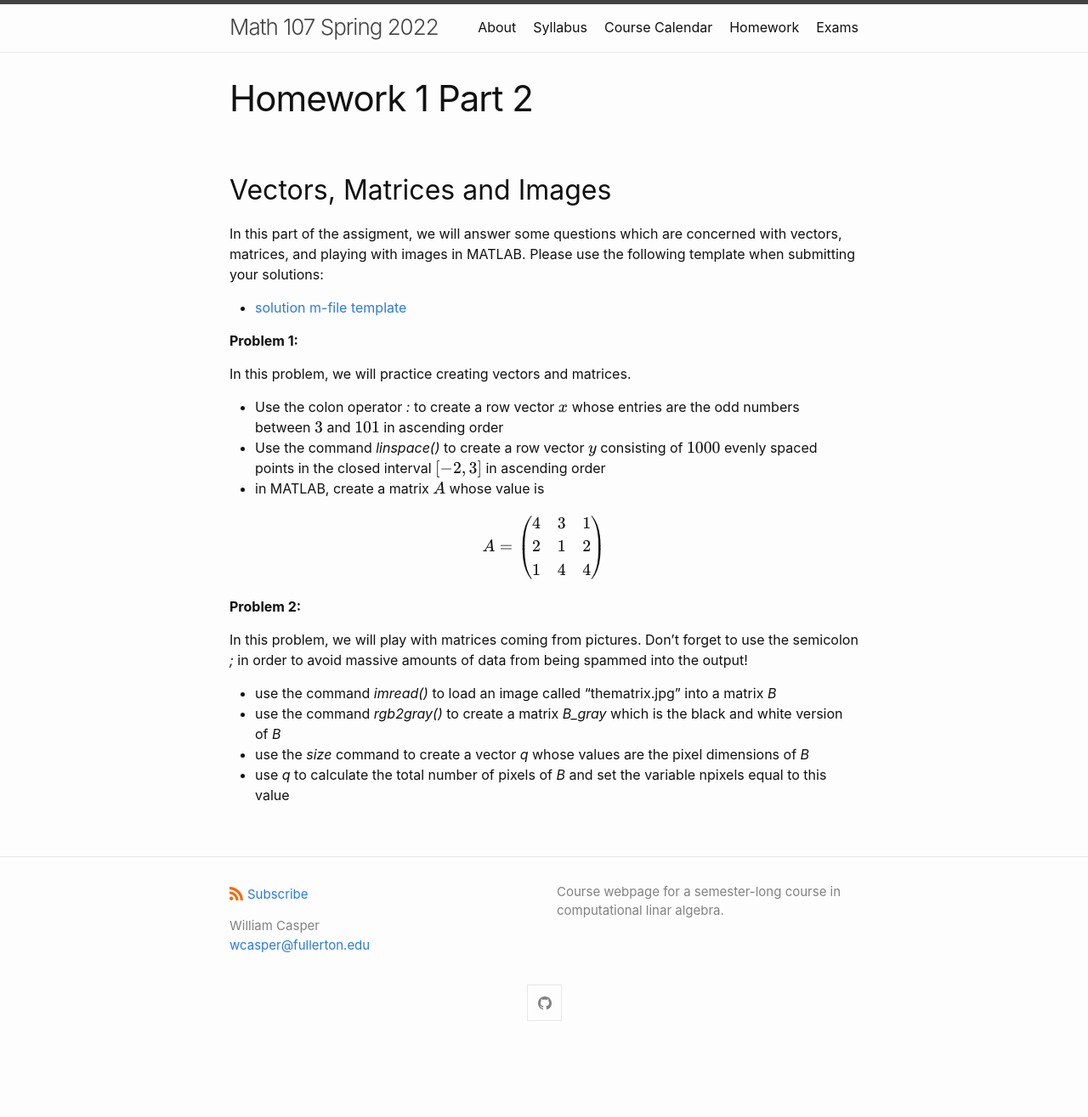
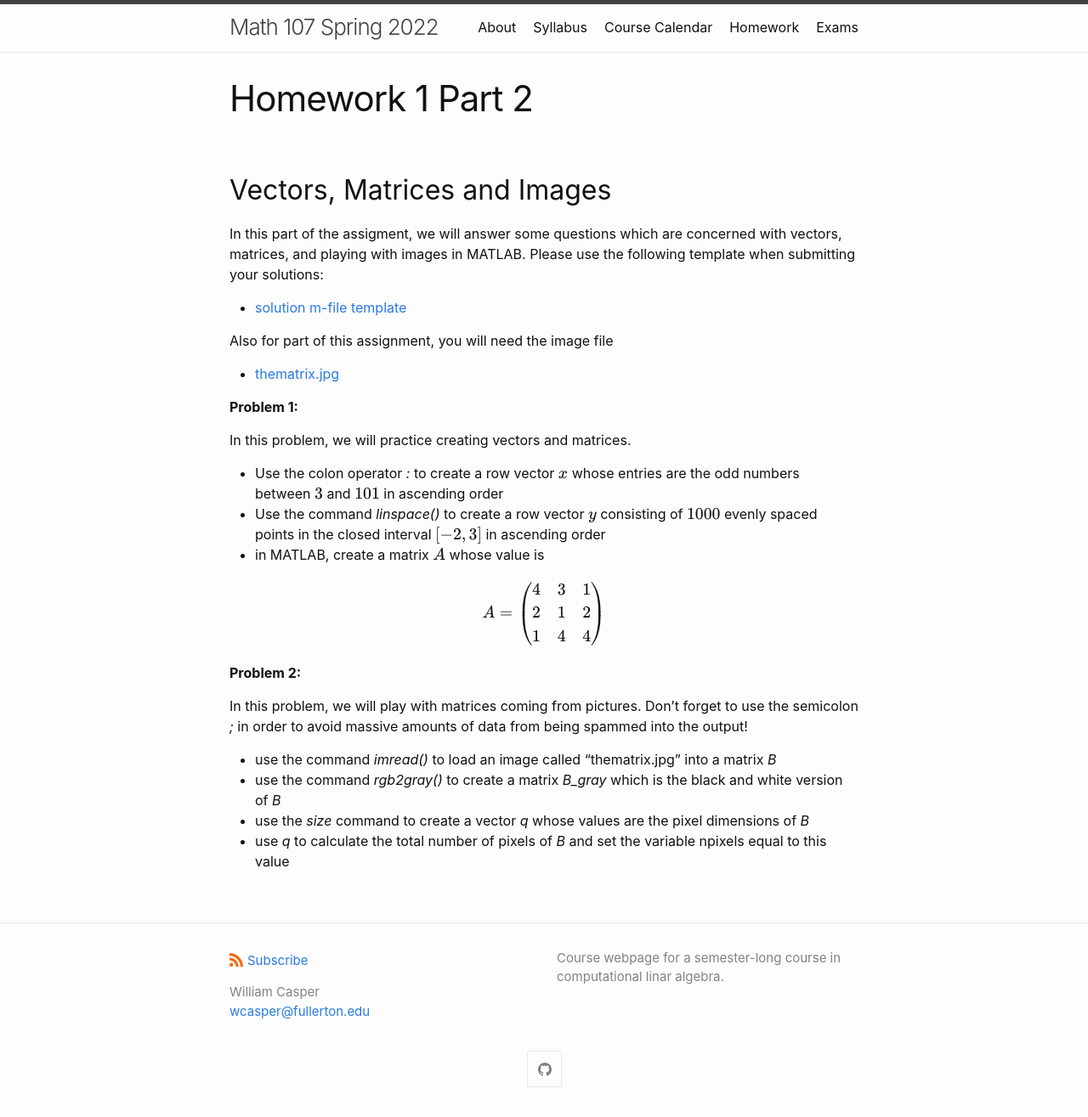
Before and after one commit to wcasper/math107spring2022, a Jekyll site: the page built from _homework/hw1/hw1-part2.md, in a window 1280 px wide. Shown: the whole page at 85% size. Built offline with Jekyll 4.4.1, drawn with Linux system fonts in a browser that asks for light colours; before the commit the page ends 1237 px from its top, so only the background shows below that.

Commit message:
added image file link

```diff
--- a/_homework/hw1/hw1-part2.md
+++ b/_homework/hw1/hw1-part2.md
@@ -9,6 +9,10 @@ permalink: /homework/hw1/hw1-part2
 In this part of the assigment, we will answer some questions which are concerned with vectors, matrices, and playing with images in MATLAB.  Please use the following template when submitting your solutions:
 
 * [solution m-file template](hw1-part2.m)
+
+Also for part of this assignment, you will need the image file
+
+* [thematrix.jpg](thematrix.jpg)
 
 **Problem 1:**
 
```
